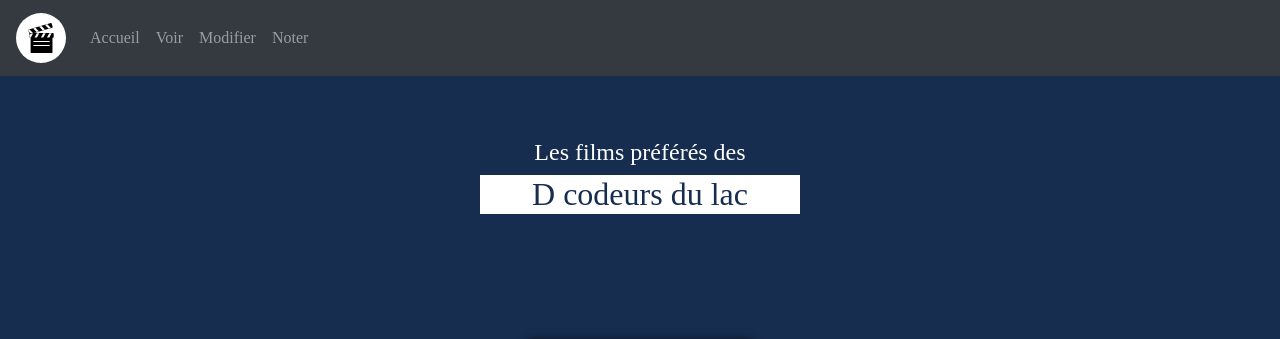
After one commit to kent-un/BDDfilm, a PHP site: page /Source/index.php in a window 1280 px wide. The commit adds this page. Shown: the top 339 px of the page. Run offline with PHP 8.4, Linux system fonts and the light colour scheme; some libraries are stand-ins or nearby versions.

Commit message:
add Quentin

```diff
--- a/Source/css/style.css
+++ b/Source/css/style.css
@@ -1,6 +1,8 @@
 *{
     margin:0;
     padding:0;
+    text-align: center;
+    font-family: 'Laksaman';
 }
 #logo img{
     width:30px;
@@ -21,3 +23,35 @@ html{
     height:100%;
     background-color: #162d50ff;
 }
+body{
+    width:100%;
+    height:100%;
+}
+main{
+    display:flex;
+    flex-direction: column;
+    justify-content: center;
+    min-width:100%;
+    min-height:100%;
+    background-color: #162d50ff;
+}
+.afficheDefaut img{
+    height:20em;
+    width:14em;
+    box-shadow: 0px 0px 10px black;
+}
+h1{
+    color:white;
+    font-size:1.5em;
+}
+h2{
+    font-size:2em;
+}
+#cadreDcodeurs{
+    margin-bottom: 10%;
+    margin-left: auto;
+    margin-right: auto;
+    width:20em;
+    background-color:white;
+    color:#162d50ff;
+}
--- /dev/null
+++ b/Source/index.php
@@ -0,0 +1,32 @@
+<!DOCTYPE html>
+<html lang="fr">
+<head>
+    <meta charset="UTF-8">
+    <meta name="viewport" content="width=device-width, initial-scale=1.0">
+    <meta http-equiv="X-UA-Compatible" content="ie=edge">
+    <link rel="stylesheet" href="css/bootstrap.min.css">
+    <link rel="stylesheet" href="css/style.css">
+
+    <title>Accueil | D codeurs du lac</title>
+</head>
+<body>
+    <?php include('php/header.php'); ?>
+    <main>
+        <div class="accueil">
+            <div class="presentation">
+                <h1>Les films préférés des</h1>
+                <div id="cadreDcodeurs"><h2>D codeurs du lac</h2></div>
+            </div>
+            <div class="afficheDefaut">
+                <img src="https://images-na.ssl-images-amazon.com/images/I/51G13d3EwBL.jpg" alt="affiche titanic">
+            </div>
+        </div>
+    </main>
+    <footer>
+
+    </footer>
+    <script src="https://code.jquery.com/jquery-3.2.1.slim.min.js" integrity="sha384-KJ3o2DKtIkvYIK3UENzmM7KCkRr/rE9/Qpg6aAZGJwFDMVNA/GpGFF93hXpG5KkN" crossorigin="anonymous"></script>
+    <script src="https://cdnjs.cloudflare.com/ajax/libs/popper.js/1.12.9/umd/popper.min.js" integrity="sha384-ApNbgh9B+Y1QKtv3Rn7W3mgPxhU9K/ScQsAP7hUibX39j7fakFPskvXusvfa0b4Q" crossorigin="anonymous"></script>
+    <script src="js/bootstrap.js"></script>
+</body>
+</html>
--- /dev/null
+++ b/Source/php/header.php
@@ -0,0 +1,28 @@
+<header>
+        <nav class="navbar navbar-expand-md navbar-dark fixed-top bg-dark" style="background-color: #162d50ff;">
+            <a class="navbar-brand" href="#">
+                <div id="logo">
+                    <img src="img/clapperboard-for-numbering-scenes-on-films.svg" alt="clap de cinema">
+                </div>
+            </a>
+            <button class="navbar-toggler collapsed" type="button" data-toggle="collapse" data-target="#myNavbar" aria-controls="myNavbar" aria-expanded="false" aria-label="Toggle navigation">
+                <span class="navbar-toggler-icon"></span>
+            </button>
+            <div id="myNavbar" class="navbar-collapse collapse">
+                <ul class="nav navbar-nav">
+                    <li class="nav-item">
+                        <a class="nav-link" href="index.php">Accueil</a>
+                    </li>
+                    <li class="nav-item">
+                        <a class="nav-link" href="voir.php">Voir</a>
+                    </li>
+                    <li class="nav-item">
+                        <a class="nav-link" href="#">Modifier</a>
+                    </li>
+                    <li class="nav-item">
+                        <a class="nav-link" href="#">Noter</a>
+                    </li>
+                </ul>
+            </div>
+        </nav>
+    </header>
```
Also changed, not shown: Source/index.html (deleted, +0 -56 lines), Source/voir.php (added, +21 -0 lines), Documentation/mockupDesktop.svg (deleted), Documentation/mockupDesktopVoir.svg (deleted), Documentation/mockupMobile.svg (deleted), Documentation/mockupMobileVoir.svg (deleted), 3 other files.
